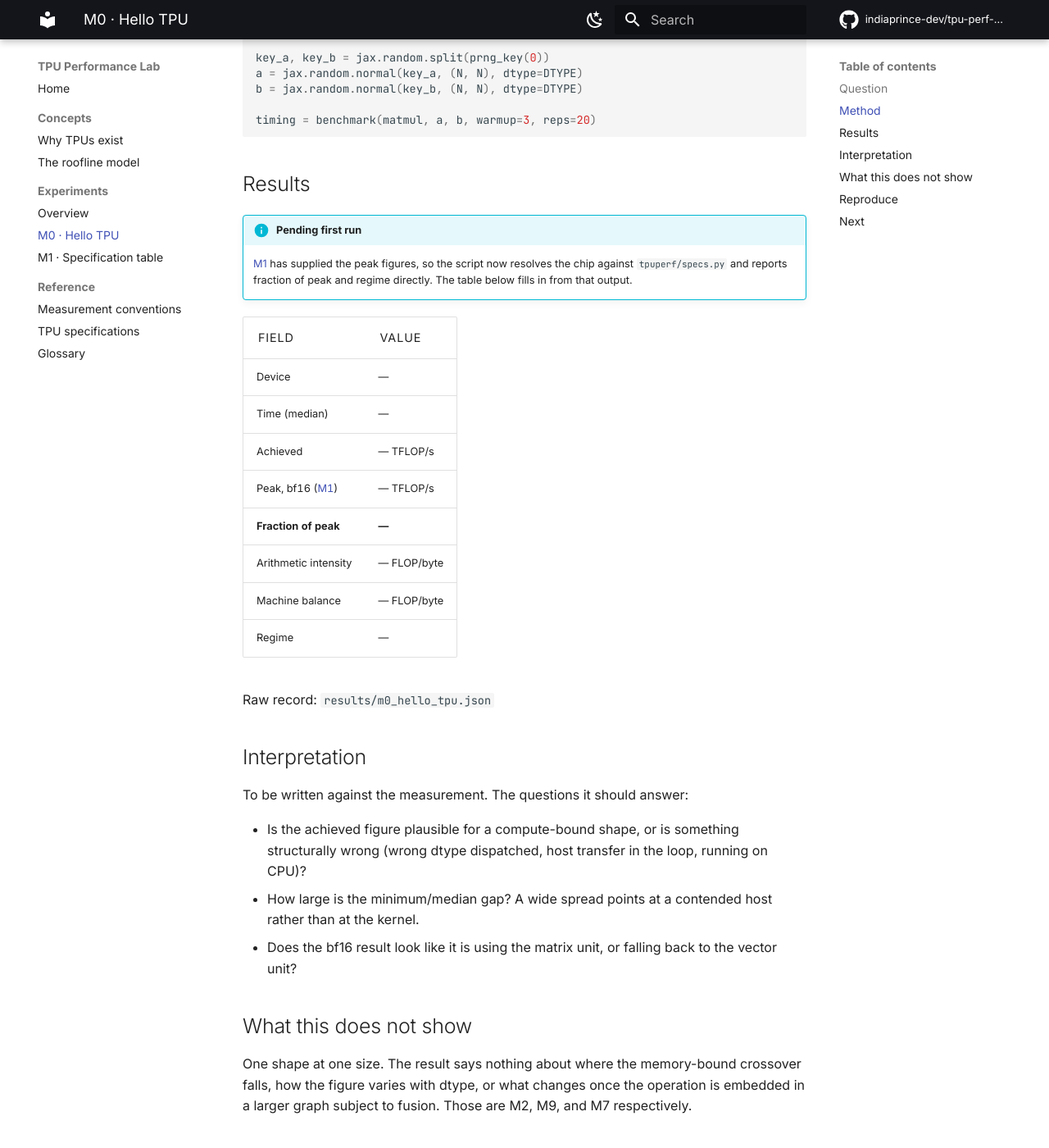
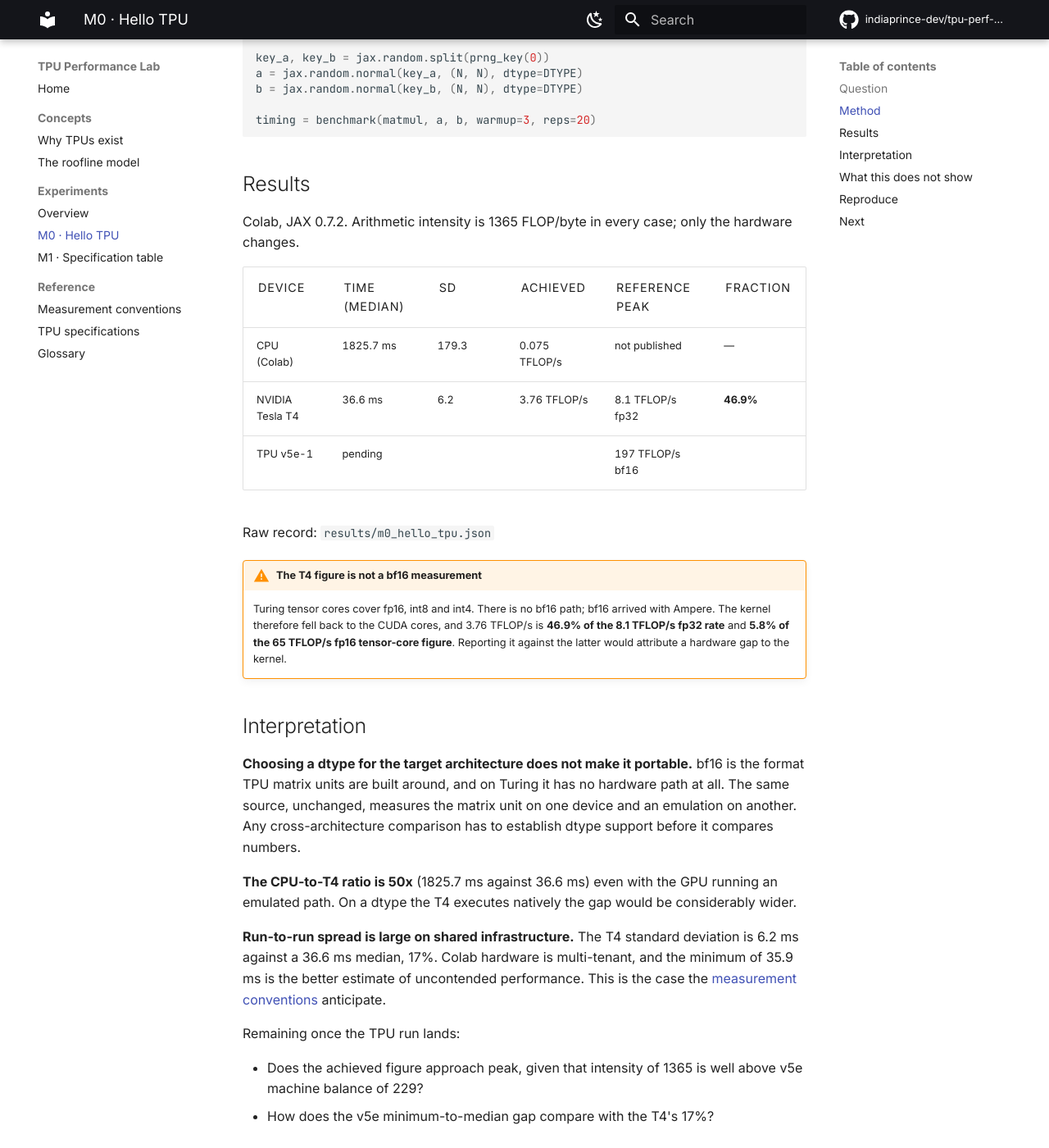
Before and after one commit to indiaprince-dev/tpu-perf-lab, an MkDocs documentation site: the page built from docs/experiments/m0-hello-tpu.md, in a window 1280 px wide and 1400 px high, scrolled down 857 px. Shown: the whole window at 82% size. Built offline with MkDocs 1.6.1 and Material for MkDocs 9.7.7, drawn with Linux system fonts in a browser that asks for light colours; comment, search, counter and statistics services are not loaded.

Commit message:
Record M0 results from CPU and T4
The TPU run is still outstanding; the runtime reported Tesla T4 rather than
v5e-1, so the third run repeated the GPU measurement.

```diff
--- a/docs/experiments/m0-hello-tpu.md
+++ b/docs/experiments/m0-hello-tpu.md
@@ -42,36 +42,48 @@ timing = benchmark(matmul, a, b, warmup=3, reps=20)
 
 ## Results
 
-!!! info "Pending first run"
+Colab, JAX 0.7.2. Arithmetic intensity is 1365 FLOP/byte in every case; only
+the hardware changes.
 
-    [M1](m1-spec-sheet.md) has supplied the peak figures, so the script now
-    resolves the chip against `tpuperf/specs.py` and reports fraction of peak
-    and regime directly. The table below fills in from that output.
-
-| Field | Value |
-|---|---|
-| Device | — |
-| Time (median) | — |
-| Achieved | — TFLOP/s |
-| Peak, bf16 ([M1](m1-spec-sheet.md)) | — TFLOP/s |
-| **Fraction of peak** | **—** |
-| Arithmetic intensity | — FLOP/byte |
-| Machine balance | — FLOP/byte |
-| Regime | — |
+| Device | Time (median) | sd | Achieved | Reference peak | Fraction |
+|---|---|---|---|---|---|
+| CPU (Colab) | 1825.7 ms | 179.3 | 0.075 TFLOP/s | not published | — |
+| NVIDIA Tesla T4 | 36.6 ms | 6.2 | 3.76 TFLOP/s | 8.1 TFLOP/s fp32 | **46.9%** |
+| TPU v5e-1 | pending | | | 197 TFLOP/s bf16 | |
 
 Raw record: `results/m0_hello_tpu.json`
 
+!!! warning "The T4 figure is not a bf16 measurement"
+
+    Turing tensor cores cover fp16, int8 and int4. There is no bf16 path;
+    bf16 arrived with Ampere. The kernel therefore fell back to the CUDA cores,
+    and 3.76 TFLOP/s is **46.9% of the 8.1 TFLOP/s fp32 rate** and **5.8% of
+    the 65 TFLOP/s fp16 tensor-core figure**. Reporting it against the latter
+    would attribute a hardware gap to the kernel.
+
 ## Interpretation
 
-To be written against the measurement. The questions it should answer:
+**Choosing a dtype for the target architecture does not make it portable.**
+bf16 is the format TPU matrix units are built around, and on Turing it has no
+hardware path at all. The same source, unchanged, measures the matrix unit on
+one device and an emulation on another. Any cross-architecture comparison has
+to establish dtype support before it compares numbers.
 
-- Is the achieved figure plausible for a compute-bound shape, or is something
-  structurally wrong (wrong dtype dispatched, host transfer in the loop,
-  running on CPU)?
-- How large is the minimum/median gap? A wide spread points at a contended
-  host rather than at the kernel.
-- Does the bf16 result look like it is using the matrix unit, or falling back
-  to the vector unit?
+**The CPU-to-T4 ratio is 50x** (1825.7 ms against 36.6 ms) even with the GPU
+running an emulated path. On a dtype the T4 executes natively the gap would be
+considerably wider.
+
+**Run-to-run spread is large on shared infrastructure.** The T4 standard
+deviation is 6.2 ms against a 36.6 ms median, 17%. Colab hardware is
+multi-tenant, and the minimum of 35.9 ms is the better estimate of uncontended
+performance. This is the case the
+[measurement conventions](../reference/measurement.md) anticipate.
+
+Remaining once the TPU run lands:
+
+- Does the achieved figure approach peak, given that intensity of 1365 is well
+  above v5e machine balance of 229?
+- How does the v5e minimum-to-median gap compare with the T4's 17%?
 
 ## What this does not show
 
```
Also changed, not shown: docs/reference/tpu-specs.md (+21 -2 lines).
